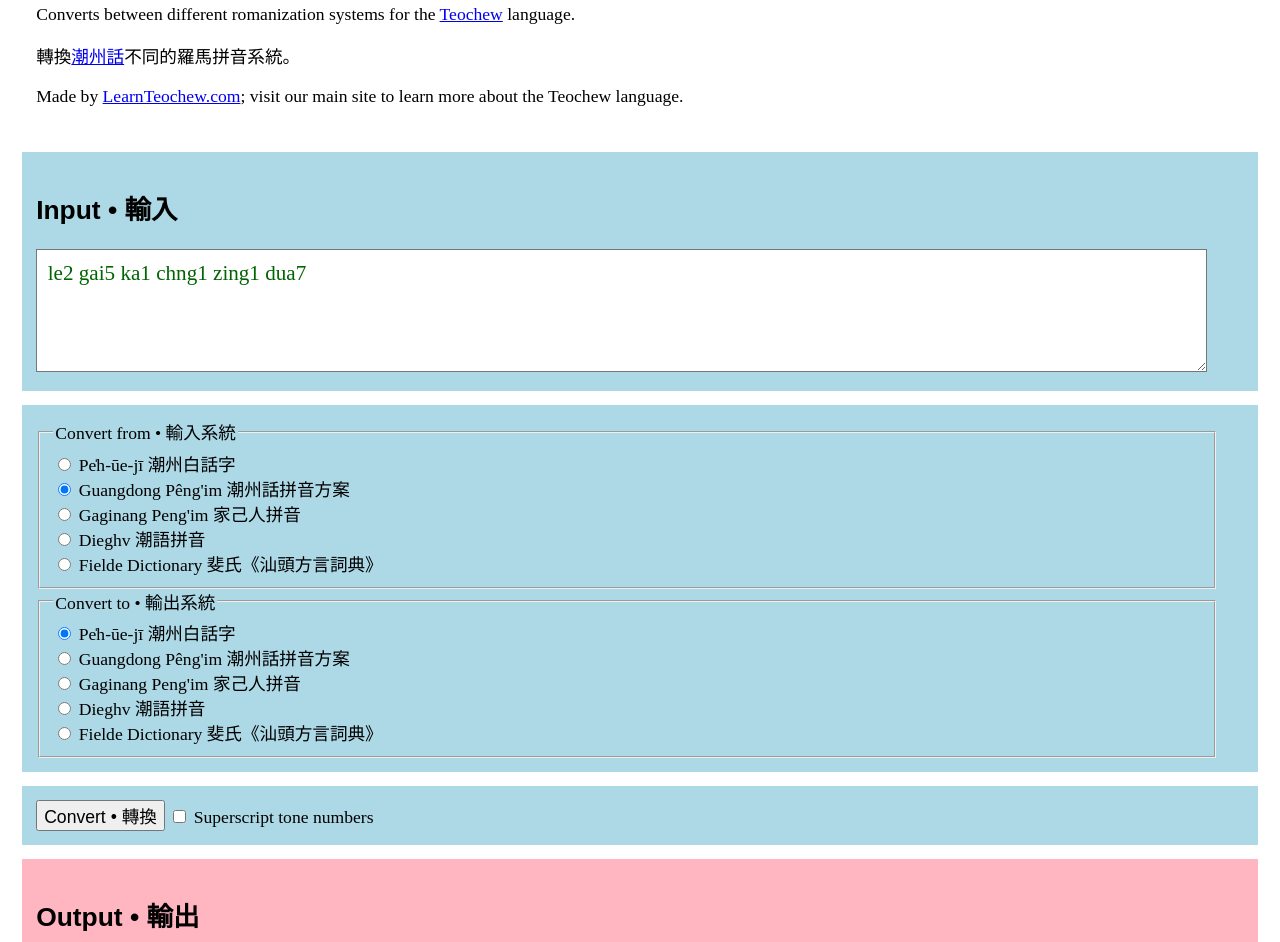
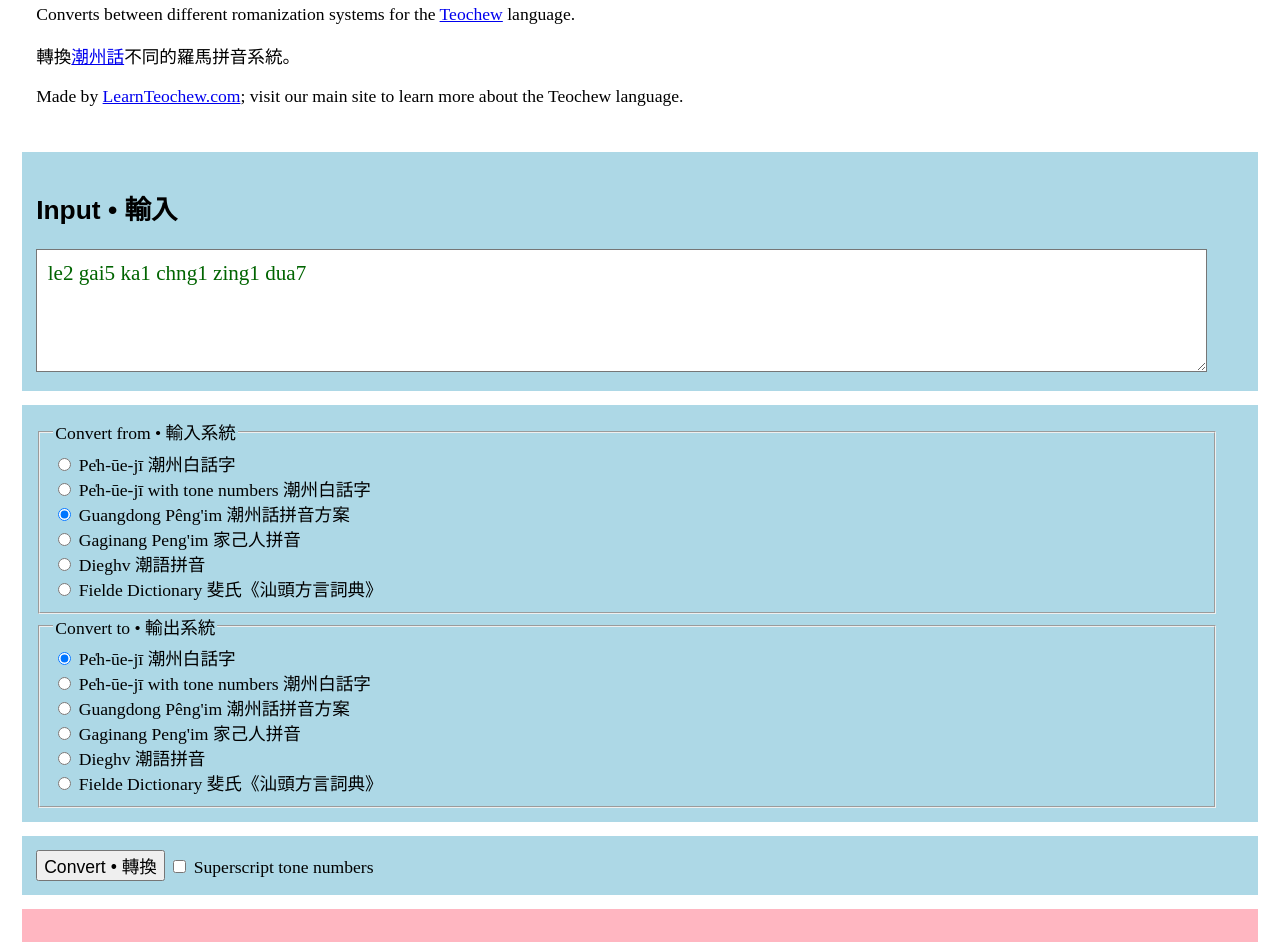
Before and after one commit to learn-teochew/pengim-js, a website with bundled scripts: page index.html in a window 1280 px wide. Shown: the part 122-1064 px from the top of the page. Built offline with nearby package versions, Linux system fonts and the light colour scheme.

Commit message:
Add PUJ tone number option to web page

```diff
--- a/index.html
+++ b/index.html
@@ -28,6 +28,10 @@
           <label for="in_puj">Pe̍h-ūe-jī 潮州白話字</label>
         </div>
         <div class="radio">
+          <input type="radio" id="in_pujn" name="inputsystem" value="pujn"/>
+          <label for="in_pujn">Pe̍h-ūe-jī with tone numbers 潮州白話字</label>
+        </div>
+        <div class="radio">
           <input type="radio" id="in_gdpi" name="inputsystem" value="gdpi" checked/>
           <label for="in_gdpi">Guangdong Pêng'im 潮州話拼音方案</label>
         </div>
@@ -49,6 +53,10 @@
         <div class="radio">
           <input type="radio" id="out_puj" name="outputsystem" value="puj" checked/>
           <label for="out_puj">Pe̍h-ūe-jī 潮州白話字</label>
+        </div>
+        <div class="radio">
+          <input type="radio" id="out_pujn" name="outputsystem" value="pujn"/>
+          <label for="out_pujn">Pe̍h-ūe-jī with tone numbers 潮州白話字</label>
         </div>
         <div class="radio">
           <input type="radio" id="out_gdpi" name="outputsystem" value="gdpi"/>
```
Also changed, not shown: README.md.
